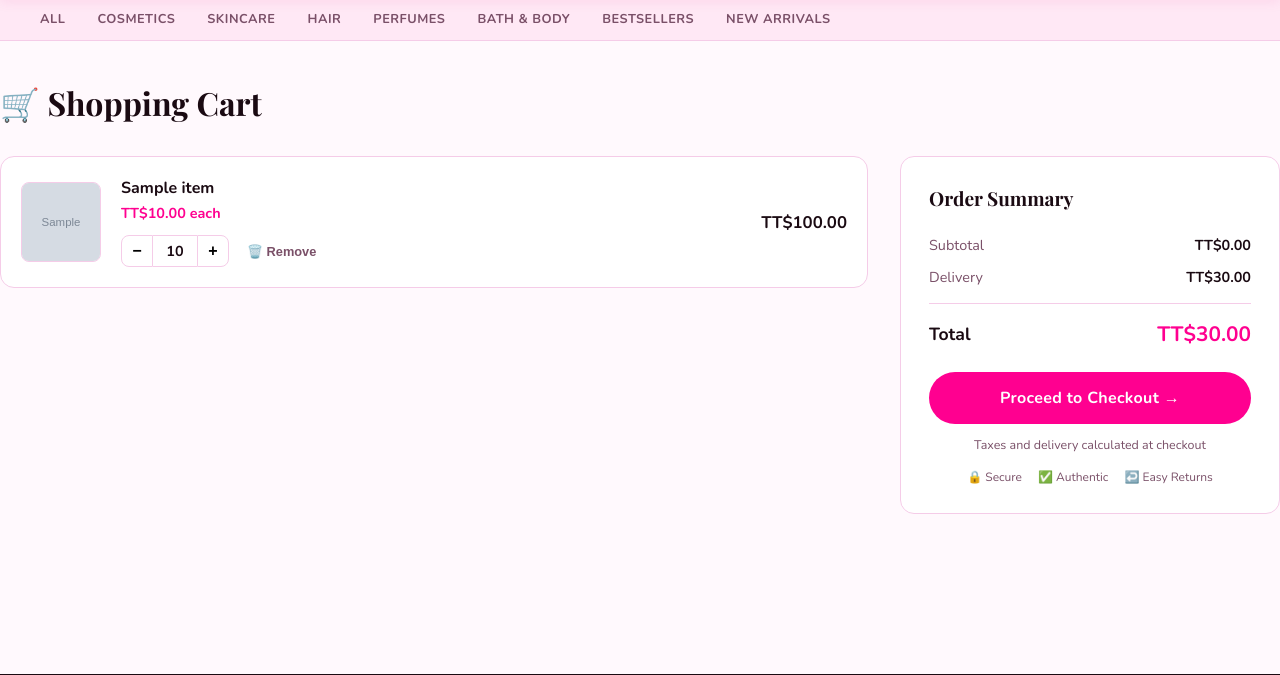
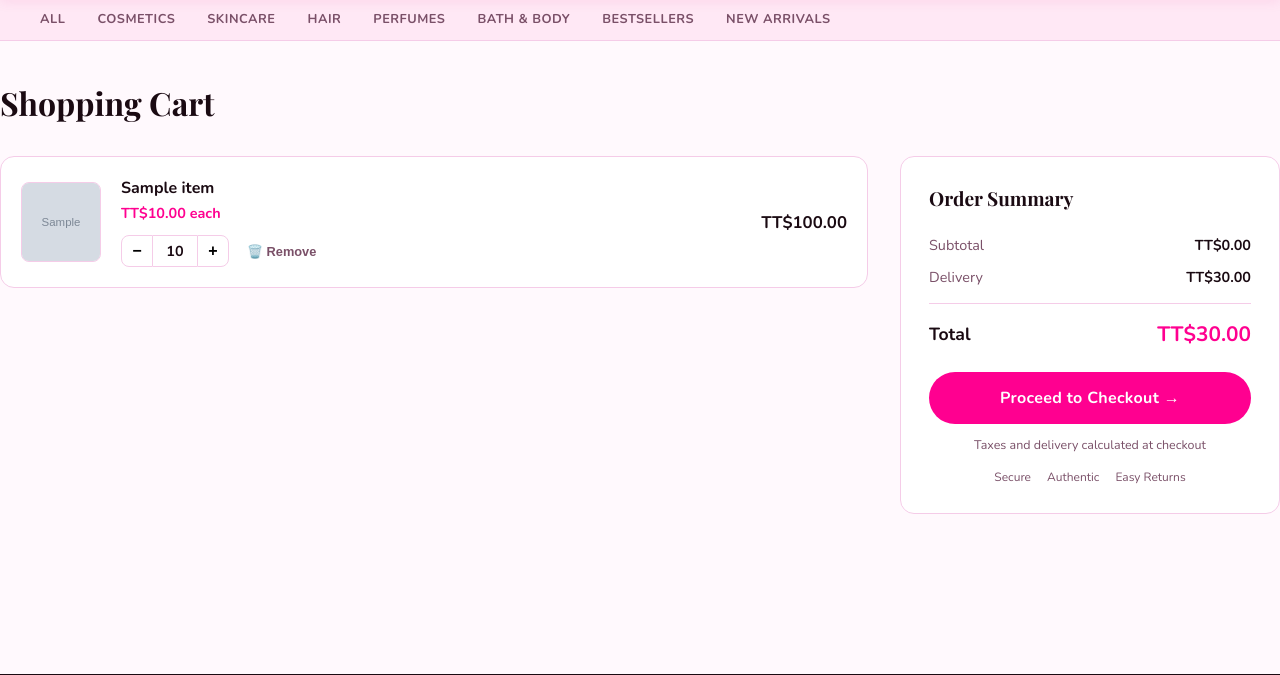
Before and after one commit to dingding1707/pennywise-ecommerce, a Flask app: template pennywise/templates/cart.html in a window 1280 px wide. Shown: the part 70-745 px from the top of the page. Run offline with Flask 3, Linux system fonts and the light colour scheme; the template is opened without the code that fills it: most values are stand-ins (such as "Sample title", 1, 10 or a date in 2020); grey boxes marked "Sample" are stand-in pictures; some web fonts are replaced.

Commit message:
cart emoji removal

```diff
--- a/pennywise/templates/cart.html
+++ b/pennywise/templates/cart.html
@@ -92,7 +92,7 @@
 
 {% block content %}
 <div class="page-content cart-page">
-    <h1 class="cart-heading">🛒 Shopping Cart</h1>
+    <h1 class="cart-heading">Shopping Cart</h1>
 
     {% if cart %}
     <div class="cart-layout">
@@ -146,9 +146,9 @@
             </a>
             <p class="checkout-note">Taxes and delivery calculated at checkout</p>
             <div class="trust-row">
-                <div class="trust-mini">🔒 Secure</div>
-                <div class="trust-mini">✅ Authentic</div>
-                <div class="trust-mini">↩️ Easy Returns</div>
+                <div class="trust-mini">Secure</div>
+                <div class="trust-mini">Authentic</div>
+                <div class="trust-mini">Easy Returns</div>
             </div>
         </div>
     </div>
```
